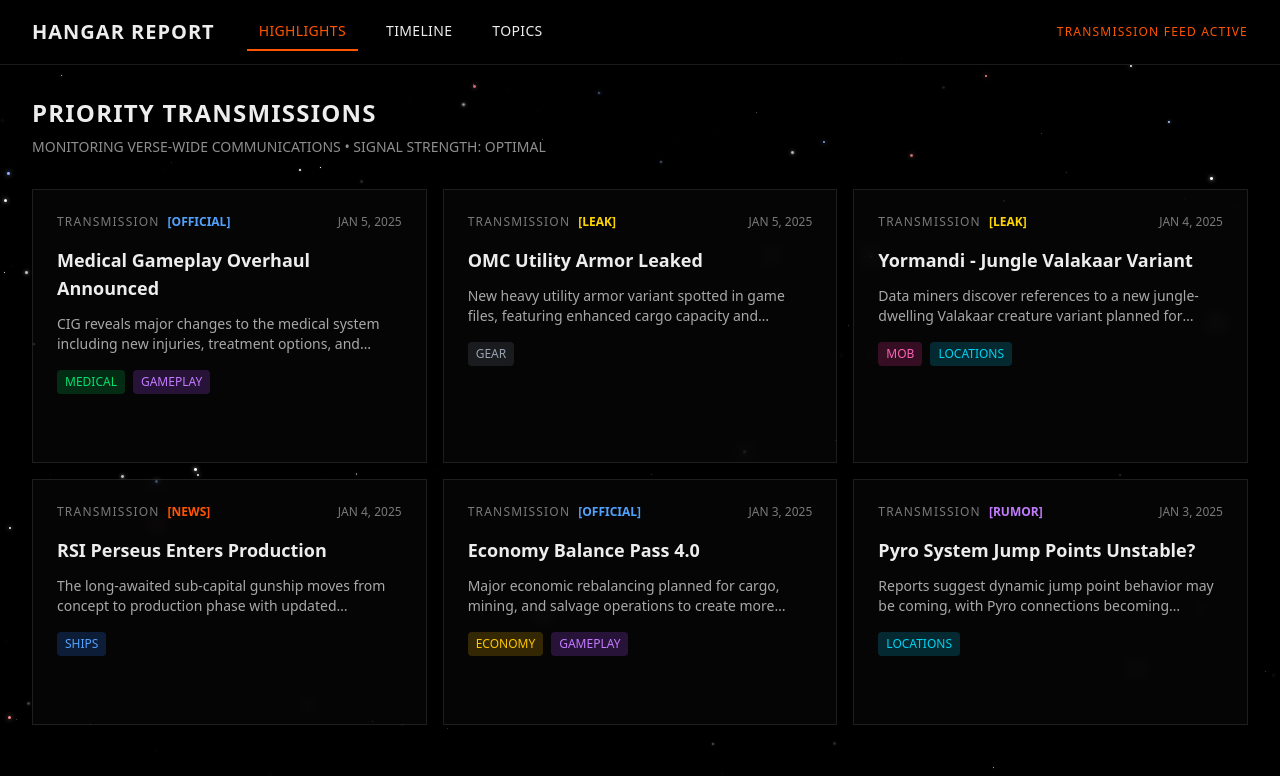
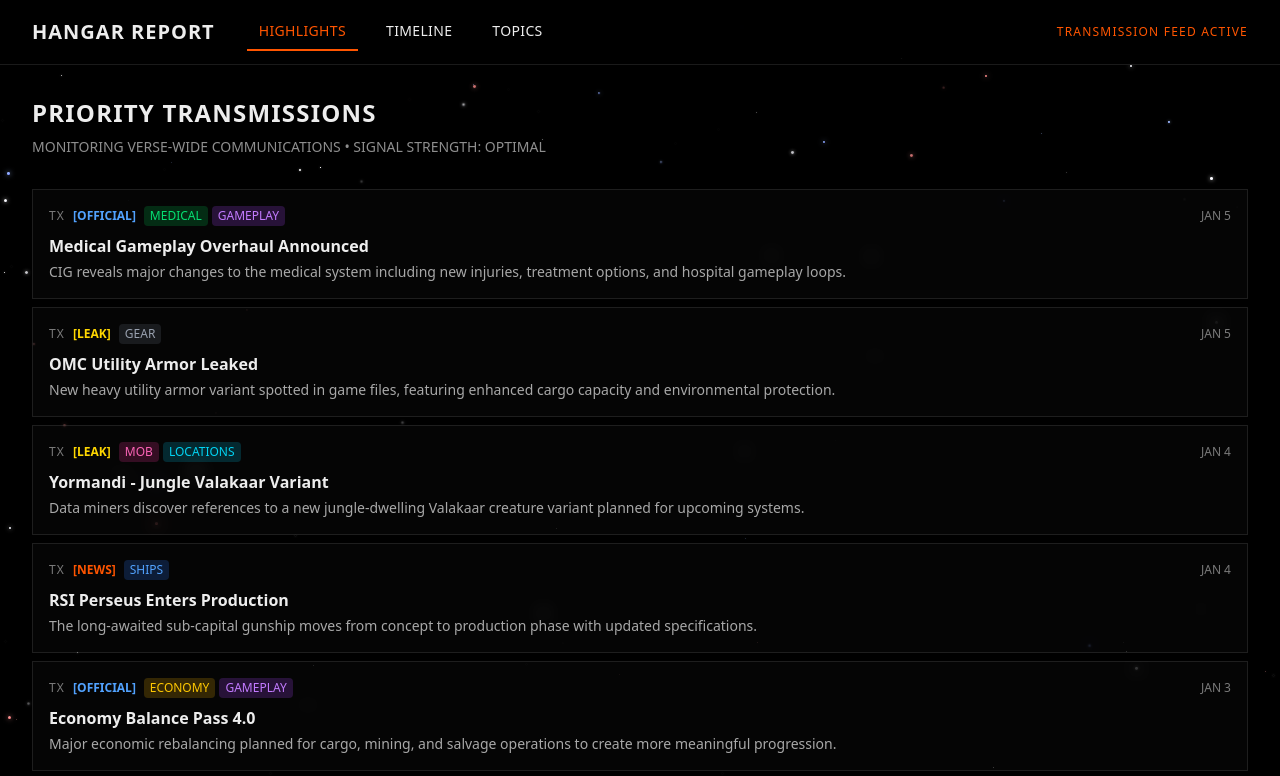
Before and after one commit to spacesailor24/hangar.report, a Next.js app: page / in a window 1280 px wide. Shown: the top 776 px of the page. Built offline with nearby package versions, Linux system fonts and the light colour scheme.

Commit message:
feat: make highlights more concise

```diff
--- a/src/app/page.tsx
+++ b/src/app/page.tsx
@@ -64,7 +64,7 @@
         </p>
       </div>
 
-      <div className="grid grid-cols-1 md:grid-cols-2 lg:grid-cols-3 gap-4">
+      <div className="space-y-2">
         {mockTransmissions.map((transmission) => (
           <TransmissionBox
             key={transmission.id}
--- a/src/components/TransmissionBox.tsx
+++ b/src/components/TransmissionBox.tsx
@@ -36,47 +36,51 @@
   summary
 }: TransmissionBoxProps) {
   return (
-    <div className="transmission-box p-6 cursor-pointer group">
-      <div className="flex items-start justify-between mb-4">
+    <div className="transmission-box p-4 cursor-pointer group">
+      <div className="flex items-center justify-between mb-2">
         <div className="flex items-center gap-2">
-          <span className="text-xs tracking-widest opacity-50">TRANSMISSION</span>
+          <span className="text-xs tracking-widest opacity-50">TX</span>
           <span className={`text-xs font-bold ${typeColors[type]}`}>
             [{type}]
           </span>
+          <div className="flex gap-1">
+            {categories.slice(0, 2).map((category) => (
+              <span
+                key={category}
+                className={`text-xs px-1.5 py-0.5 rounded ${categoryColors[category]}`}
+              >
+                {category}
+              </span>
+            ))}
+            {categories.length > 2 && (
+              <span className="text-xs opacity-50">+{categories.length - 2}</span>
+            )}
+          </div>
         </div>
         <span className="text-xs opacity-50">
           {date.toLocaleDateString('en-US', {
             month: 'short',
-            day: 'numeric',
-            year: 'numeric'
+            day: 'numeric'
           }).toUpperCase()}
         </span>
       </div>
 
-      <h3 className="text-lg font-bold mb-3 group-hover:text-[var(--accent-nasa)] transition-colors">
+      <div className="flex items-start justify-between">
+        <div className="flex-1 mr-4">
+          <h3 className="text-base font-bold mb-1 group-hover:text-[var(--accent-nasa)] transition-colors">
             {title}
           </h3>
-
           {summary && (
-        <p className="text-sm opacity-70 mb-4 line-clamp-2">
+            <p className="text-sm opacity-70 line-clamp-1">
               {summary}
             </p>
           )}
-
-      <div className="flex flex-wrap gap-2 mt-4">
-        {categories.map((category) => (
-          <span
-            key={category}
-            className={`text-xs px-2 py-1 rounded ${categoryColors[category]}`}
-          >
-            {category}
-          </span>
-        ))}
         </div>
 
-      <div className="mt-4 flex items-center gap-2 text-[var(--accent-nasa)] opacity-0 group-hover:opacity-100 transition-opacity">
-        <span className="text-xs">ACCESS TRANSMISSION</span>
-        <span className="text-lg">→</span>
+        <div className="flex items-center gap-1 text-[var(--accent-nasa)] opacity-0 group-hover:opacity-100 transition-opacity text-xs shrink-0">
+          <span>ACCESS</span>
+          <span>→</span>
+        </div>
       </div>
     </div>
   )
```
Lines whose indentation alone changed are shown as unchanged.
